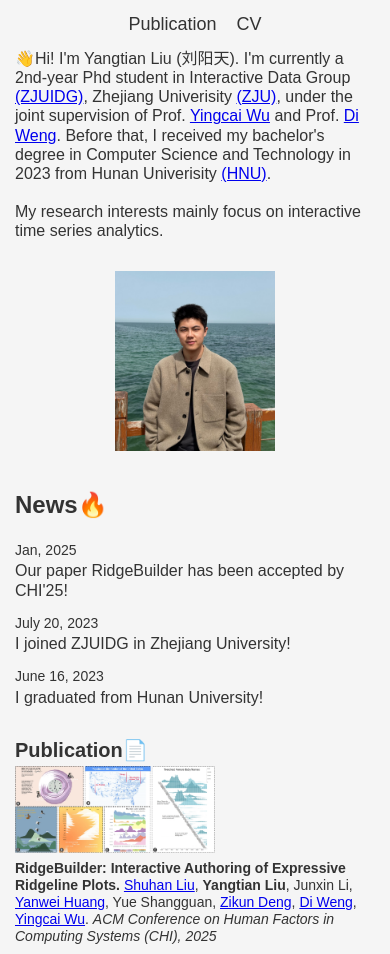
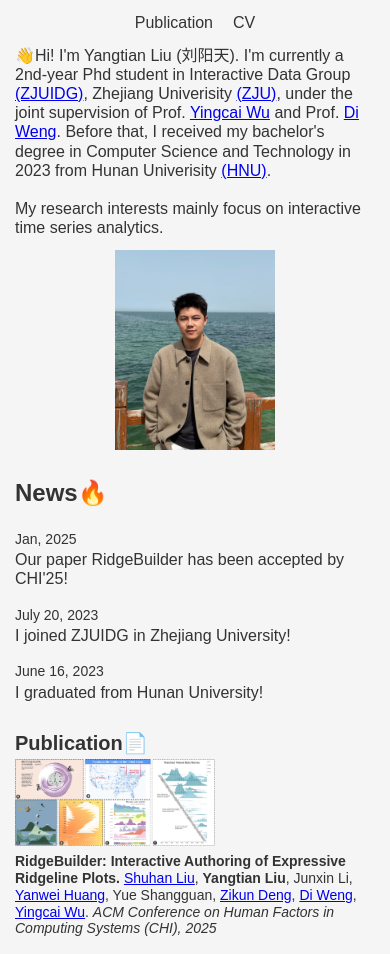
Before and after one commit to SunskyLau/SunskyLau.github.io, a React (Vite) app: page / in a window 390 px wide. Built offline with nearby package versions, Linux system fonts and the light colour scheme.

Commit message:
refactor: 优化样式和组件结构，增强响应式设计

```diff
--- a/src/App.css
+++ b/src/App.css
@@ -1,4 +1,6 @@
-/* 全局样式 */
+/* ======================
+   全局基础样式
+====================== */
 * {
   margin: 0;
   padding: 0;
@@ -14,100 +16,27 @@ body {
   overflow-x: hidden;
 }
 
-/* 主容器样式 */
+/* ======================
+   主要布局容器
+====================== */
 #App {
   display: flex;
   flex-direction: row;
   width: fit-content;
   max-width: 100%;
-  height: fit-content;
   position: relative;
   left: 50%;
   transform: translateX(-50%);
-  gap: 20px;
-  align-items: flex-start; /* 让子元素从顶部开始，不会跟随其他元素的高度 */
-  padding: 0 10px; /* 添加内边距 */
+  gap: 15px;
+  align-items: flex-start;
+  padding: 0 10px;
 }
 
-/* 中等屏幕布局调整 */
-@media screen and (min-width: 769px) and (max-width: 900px) {
-  #App {
-    gap: 15px !important; /* 减小间距 */
-    padding: 0 5px !important;
-  }
-}
-
-/* 统一左对齐类 */
-.left-aligned {
-  padding-left: 0 !important;
-  margin-left: 0 !important;
-}
-
-.left-aligned * {
-  padding-left: 0;
-}
-
-/* 桌面版布局容器 */
-.desktop-main-content, .desktop-news-panel {
-  padding-left: 0;
-  margin-left: 0;
-}
-
-/* 移动设备特定类 */
-.mobile-section {
-  width: 100% !important;
-  max-width: 100% !important;
-  padding: 0 15px !important;
-  box-sizing: border-box !important;
-  margin-bottom: 10px !important; /* 进一步减小底部间距 */
-}
-
-/* 响应式布局 */
-@media screen and (max-width: 768px) {
-  #App {
-    flex-direction: column !important; /* 在小屏幕上改为垂直排列 */
-    width: 100% !important;
-    max-width: 100% !important;
-    gap: 0 !important; /* 减小组件间距 */
-    align-items: center !important; /* 居中对齐 */
-    padding: 0 !important; /* 移除内边距 */
-  }
-
-  #mobile-profile {
-    order: 1 !important; /* 设置排序顺序 - 个人资料部分 */
-  }
-
-  #mobile-news {
-    order: 2 !important; /* 设置排序顺序 - 新闻面板放在中间 */
-    width: 100% !important;
-    padding: 0 15px !important;
-    margin: 15px 0 !important; /* 进一步减少间距 */
-  }
-
-  #mobile-publication {
-    order: 3 !important; /* 设置排序顺序 - 出版物部分 */
-  }
-
-  #news-panel {
-    min-height: auto !important;
-    width: 100% !important;
-  }
-}
-
-/* 确保News和Publication左对齐 */
-#news-panel, #publication-section, .publication-item, .news-item {
-  padding-left: 0 !important;
-  margin-left: 0 !important;
-}
-
-/* 调整Publication部分间距，使整体布局更紧凑 */
-#publication-section {
-  margin-top: 10px; /* 减少顶部间距 */
-  padding-left: 0;
-}
-
+/* ======================
+   通用文本样式
+====================== */
 .text {
-  flex: 1; /* 让文本占据剩余空间 */
+  flex: 1;
   font-size: 16px;
   line-height: 1.2;
 }
@@ -118,7 +47,79 @@ body {
 
 .title {
   font-size: 20px;
-  font-family: Arial, Helvetica, sans-serif;
+  font-family: Arial, sans-serif;
   font-weight: bold;
-  padding-left: 0 !important; /* 确保标题左对齐 */
+  padding-left: 0;
 }
+
+/* ======================
+   内容容器通用左对齐规则
+====================== */
+.left-aligned,
+#news-panel,
+#publication-section,
+.publication-item,
+.news-item,
+.title {
+  padding-left: 0;
+  margin-left: 0;
+}
+
+/* ======================
+   桌面版容器
+====================== */
+.desktop-main-content,
+.desktop-news-panel {
+  padding-left: 0;
+  margin-left: 0;
+}
+
+#publication-section {
+  margin-top: 5px;
+}
+
+/* ======================
+   移动设备布局 (≤ 900px)
+====================== */
+@media screen and (max-width: 900px) {
+  /* 主容器样式 */
+  #App {
+    flex-direction: column;
+    width: 100%;
+    max-width: 100%;
+    gap: 0;
+    align-items: center;
+    padding: 0;
+  }
+
+  /* 移动设备通用部分样式 */
+  .mobile-section {
+    width: 100%;
+    max-width: 100%;
+    padding: 0 15px;
+    box-sizing: border-box;
+    margin-bottom: 6px;
+  }
+
+  /* 移动设备各部分顺序 */
+  #mobile-profile {
+    order: 1; /* 个人资料部分 */
+  }
+
+  #mobile-news {
+    order: 2; /* 新闻面板放在中间 */
+    width: 100%;
+    padding: 0 15px;
+    margin: 10px 0;
+  }
+
+  #mobile-publication {
+    order: 3; /* 出版物部分 */
+  }
+
+  /* 移动设备News面板 */
+  #news-panel {
+    min-height: auto;
+    width: 100%;
+  }
+}
--- a/src/App.tsx
+++ b/src/App.tsx
@@ -6,12 +6,18 @@ import Profile from "./components/MainContent/Profile";
 import Publication from "./components/MainContent/Publication";
 import { useState, useEffect } from "react";
 
+/**
+ * 主应用组件 - 负责整体页面布局和响应式设计
+ * 根据屏幕宽度自动切换桌面版和移动版布局，900px为分界点
+ */
 export default function App() {
-  const [isMobile, setIsMobile] = useState(window.innerWidth <= 768);
+  // 跟踪当前是否为移动设备视图
+  const [isMobile, setIsMobile] = useState(window.innerWidth <= 900);
 
+  // 监听窗口大小变化，更新移动设备状态
   useEffect(() => {
     const handleResize = () => {
-      setIsMobile(window.innerWidth <= 768);
+      setIsMobile(window.innerWidth <= 900);
     };
 
     window.addEventListener("resize", handleResize);
@@ -20,27 +26,38 @@ export default function App() {
 
   return (
     <>
+      {/* 导航面板在任何视图中都位于顶部 */}
       <NavigationPanel />
+
+      {/* 主应用容器 */}
       <div id="App">
         {isMobile ? (
+          // 移动设备布局 - 垂直排列各部分
           <>
+            {/* 个人资料部分 */}
             <div id="mobile-profile" className="mobile-section left-aligned">
               <Profile />
             </div>
 
+            {/* 新闻面板部分 */}
             <div id="mobile-news" className="mobile-section left-aligned">
               <NewsPanel />
             </div>
 
+            {/* 出版物部分 */}
             <div id="mobile-publication" className="mobile-section left-aligned">
               <Publication />
             </div>
           </>
         ) : (
+          // 桌面布局 - 水平排列各部分
           <>
+            {/* 主内容区域(包含个人资料和出版物) */}
             <div className="desktop-main-content left-aligned">
               <MainContent />
             </div>
+
+            {/* 新闻面板 */}
             <div className="desktop-news-panel left-aligned">
               <NewsPanel />
             </div>
--- a/src/components/MainContent/Profile/index.tsx
+++ b/src/components/MainContent/Profile/index.tsx
@@ -1,8 +1,16 @@
 import { useEffect, useState } from "react";
 
+/**
+ * 个人资料组件
+ * 根据屏幕大小自动调整头像和文本的排列方式
+ * - 桌面版：文本在左，头像在右
+ * - 移动版：文本在上，头像在下
+ */
 function Profile() {
+  // 跟踪当前是否为移动设备视图
   const [isMobile, setIsMobile] = useState(window.innerWidth <= 768);
 
+  // 监听窗口大小变化
   useEffect(() => {
     const handleResize = () => {
       setIsMobile(window.innerWidth <= 768);
@@ -12,11 +20,8 @@ function Profile() {
     return () => window.removeEventListener("resize", handleResize);
   }, []);
 
-  return (
-    <div id="profile-container">
-      {/* 桌面版布局 - 文本左侧，头像右侧 */}
-      {!isMobile && (
-        <>
+  // 个人简介文本内容
+  const profileText = (
     <div className="text">
       👋Hi! I'm Yangtian Liu (刘阳天). I'm currently a 2nd-year Phd student in Interactive Data Group <a href="https://zjuidg.org/">(ZJUIDG)</a>, Zhejiang
       Univerisity <a href="https://www.zju.edu.cn/">(ZJU)</a>, under the joint supervision of Prof. <a href="http://www.ycwu.org/">Yingcai Wu</a> and Prof.{" "}
@@ -27,27 +32,33 @@ function Profile() {
       <br />
       My research interests mainly focus on interactive time series analytics.
     </div>
-          <div id="avatar">
-            <img src="/avatar.jpg" alt="Profile" style={{ width: '100%', height: '100%', objectFit: 'cover' }} />
+  );
+
+  // 头像内容
+  const avatarContent = (
+    <img
+      src="/avatar.jpg"
+      alt="Profile"
+      style={{ width: '100%', height: '100%', objectFit: 'cover' }}
+    />
+  );
+
+  return (
+    <div id="profile-container">
+      {isMobile ? (
+        // 移动设备布局 - 文本在上，头像在下
+        <>
+          {profileText}
+          <div id="avatar" className="compact-avatar mobile-avatar">
+            {avatarContent}
           </div>
         </>
-      )}
-
-      {/* 移动设备布局 - 文本和头像垂直排列 */}
-      {isMobile && (
+      ) : (
+        // 桌面版布局 - 文本在左，头像在右
         <>
-          <div className="text">
-            👋Hi! I'm Yangtian Liu (刘阳天). I'm currently a 2nd-year Phd student in Interactive Data Group <a href="https://zjuidg.org/">(ZJUIDG)</a>, Zhejiang
-            Univerisity <a href="https://www.zju.edu.cn/">(ZJU)</a>, under the joint supervision of Prof. <a href="http://www.ycwu.org/">Yingcai Wu</a> and Prof.{" "}
-            <a href="https://dwe.ng/en/about/">Di Weng</a>. Before that, I received my bachelor's degree in Computer Science and Technology in 2023 from Hunan
-            Univerisity <a href="https://www.hnu.edu.cn/">(HNU)</a>
-            .
-            <br />
-            <br />
-            My research interests mainly focus on interactive time series analytics.
-          </div>
-          <div id="avatar" className="mobile-avatar">
-            <img src="/avatar.jpg" alt="Profile" style={{ width: '100%', height: '100%', objectFit: 'cover' }} />
+          {profileText}
+          <div id="avatar" className="compact-avatar">
+            {avatarContent}
           </div>
         </>
       )}
--- a/src/components/MainContent/index.css
+++ b/src/components/MainContent/index.css
@@ -1,3 +1,6 @@
+/* ======================
+   主内容区域
+====================== */
 #main-content {
   /* background-color: aqua; */
   min-height: 100vh; /* 最小高度为视口高度 */
@@ -7,53 +10,53 @@
   width: 700px;
 }
 
-/* 中等屏幕布局 - 针对宽度850px左右的情况 */
-@media screen and (min-width: 769px) and (max-width: 900px) {
-  #main-content {
-    width: 550px !important; /* 在中等屏幕上减少宽度 */
-    padding: 0 10px !important;
-  }
-
-  #profile-container {
-    gap: 10px !important;
-  }
-
-  #avatar {
-    width: 140px !important; /* 减小头像大小 */
-    height: 175px !important;
-  }
-
-  #profile-container .text {
-    font-size: 14px !important;
-  }
-}
-
-/* 添加一个容器来包含 text 和 avatar */
+/* ======================
+   个人资料容器
+====================== */
 #profile-container {
   display: flex;
   flex-direction: row;
-  gap: 15px; /* 增加元素之间的间距 */
+  gap: 5px; /* 减少元素之间的间距 */
   align-items: flex-start; /* 从顶部对齐 */
   flex-wrap: wrap; /* 在小屏幕上允许换行 */
-  margin-bottom: 10px; /* 进一步减小底部间距，使布局更紧凑 */
+  margin-bottom: 5px; /* 进一步减小底部间距，使布局更紧凑 */
 }
 
+/* ======================
+   头像样式
+====================== */
 #avatar {
-  width: 160px; /* 固定头像宽度 */
-  height: 180px; /* 减小头像高度 */
-  /* border-radius: 50%; */
-  /* 使其成为圆形 */
-  background-color: #ddd; /* 临时背景色 */
+  width: 160px;
+  height: 200px;
+  background-color: #ddd;
   flex-shrink: 0; /* 防止头像被压缩 */
   max-width: 100%; /* 确保不超出容器 */
+  margin-top: 0; /* 移除顶部边距 */
 }
 
+/* 紧凑型头像样式 */
+.compact-avatar {
+  margin: 0;
+  padding: 0;
+  width: 160px;
+  height: 200px;
+  display: flex;
+  align-items: center;
+  justify-content: center;
+}
+
+/* ======================
+   标题样式
+====================== */
 #homepage-title {
   padding: 0 4px;
-  font-family: Arial, Helvetica, sans-serif;
+  font-family: Arial, sans-serif;
   font-size: 24px;
 }
 
+/* ======================
+   出版物样式
+====================== */
 .publication-item {
   display: flex;
   flex-direction: row;
@@ -66,44 +69,50 @@
   line-height: 1.2;
 }
 
-/* 响应式布局 */
-@media screen and (max-width: 768px) {
+/* ======================
+   移动设备布局 (≤ 900px)
+====================== */
+@media screen and (max-width: 900px) {
+  /* 主内容区域 */
   #main-content {
-    width: 100% !important;
-    max-width: 100vw !important;
-    min-height: auto !important; /* 移除最小高度限制 */
-    padding: 0 !important;
-    box-sizing: border-box !important;
-    margin-top: 5px !important; /* 减少顶部间距 */
+    width: 100%;
+    max-width: 100vw;
+    min-height: auto;
+    padding: 0;
+    box-sizing: border-box;
+    margin-top: 5px;
   }
 
+  /* 个人资料容器 */
   #profile-container {
-    flex-direction: column !important; /* 在小屏幕上改为垂直排列 */
-    align-items: center !important; /* 居中显示 */
-    width: 100% !important;
-    margin: 0 !important;
-    padding: 0 !important;
+    flex-direction: column;
+    align-items: center;
+    width: 100%;
+    margin: 0;
+    padding: 0;
   }
 
+  /* 个人资料文本 */
   #profile-container .text {
-    width: 100% !important;
-    margin-bottom: 10px !important; /* 进一步减小底部间距 */
+    width: 100%;
+    margin-bottom: 5px;
   }
 
+  /* 头像样式 */
   #avatar {
-    margin: 5px auto 10px auto !important; /* 进一步减小上下间距 */
-    display: block !important;
-    width: 160px !important;
-    height: 180px !important; /* 减小高度 */
+    margin: 3px auto 8px auto;
+    display: block;
   }
 
+  /* 移动设备头像 */
   .mobile-avatar {
-    margin: 5px auto !important; /* 减小间距 */
-    display: block !important;
+    margin: 2px auto;
+    display: block;
   }
 
+  /* 出版物样式 */
   .publication-item {
-    flex-direction: column !important; /* 在小屏幕上改为垂直排列 */
-    width: 100% !important;
+    flex-direction: column;
+    width: 100%;
   }
 }
--- a/src/components/NavigationPanel/index.css
+++ b/src/components/NavigationPanel/index.css
@@ -1,3 +1,6 @@
+/* ======================
+   导航面板
+====================== */
 #navigation-panel {
   width: 100%;
   height: 50px;
@@ -10,7 +13,23 @@
   flex-wrap: wrap;        /* 允许在小屏幕上换行 */
 }
 
-/* 响应式布局 */
+/* ======================
+   导航项目
+====================== */
+.nav-item {
+  font-size: 18px;
+  font-weight: 500;
+  cursor: pointer;        /* 鼠标悬停时显示手型 */
+  transition: color 0.3s; /* 添加颜色过渡效果 */
+}
+
+.nav-item:hover {
+  color: #666;           /* 鼠标悬停时改变颜色 */
+}
+
+/* ======================
+   移动设备布局 (≤ 768px)
+====================== */
 @media screen and (max-width: 768px) {
   #navigation-panel {
     height: auto;         /* 高度自适应内容 */
@@ -22,14 +41,3 @@
     font-size: 16px;     /* 减小字体大小 */
   }
 }
-
-.nav-item {
-  font-size: 18px;
-  font-weight: 500;
-  cursor: pointer;        /* 鼠标悬停时显示手型 */
-  transition: color 0.3s; /* 添加颜色过渡效果 */
-}
-
-.nav-item:hover {
-  color: #666;           /* 鼠标悬停时改变颜色 */
-}
--- a/src/components/NavigationPanel/index.tsx
+++ b/src/components/NavigationPanel/index.tsx
@@ -1,8 +1,14 @@
 import "./index.css";
 
+/**
+ * 导航面板组件
+ * 提供站点主要部分的导航链接
+ * 在桌面版布局中显示在顶部区域
+ */
 function NavigationPanel() {
   return (
     <div id="navigation-panel">
+      {/* 导航项目 - 可扩展添加更多导航选项 */}
       <div className="nav-item">Publication</div>
       <div className="nav-item">CV</div>
     </div>
--- a/src/components/NewsPanel/index.css
+++ b/src/components/NewsPanel/index.css
@@ -1,77 +1,54 @@
+/* ======================
+   新闻面板
+====================== */
 #news-panel {
   position: relative;
-  /* background-color: black; */
-  width: 250px; /* 减小宽度以适应窄屏幕 */
-  height: auto; /* 高度由内容决定 */
+  width: 250px;
+  height: auto;
   flex-shrink: 0;
-  /* 防止压缩 */
   min-height: 100vh;
-  padding-left: 0; /* 移除左侧内边距以对齐 */
-  padding-right: 0; /* 移除右侧内边距 */
-  margin-left: 0; /* 确保没有左边距 */
-  overflow-wrap: break-word; /* 确保文本可以换行 */
+  padding-left: 0;
+  padding-right: 0;
+  margin-left: 0;
+  overflow-wrap: break-word;
   word-wrap: break-word;
 }
 
-.news-panel-mobile {
-  width: 100% !important;
-  min-height: auto !important;
-  /* padding: 10px 15px !important; */
-  box-sizing: border-box !important;
+/* ======================
+   新闻条目与列表
+====================== */
+.news-item {
+  margin: 0 0 12px 0;
+  padding-left: 0;
 }
 
-.news-panel-tablet {
-  width: 220px !important;
-  padding-left: 0 !important; /* 移除左侧内边距以对齐 */
-  padding-right: 10px !important;
-  margin-left: 0 !important; /* 确保没有左边距 */
+.news-list {
+  margin-top: 8px;
+  padding-left: 0;
 }
 
-/* 中等屏幕布局 - 针对宽度850px左右的情况 */
-@media screen and (min-width: 769px) and (max-width: 900px) {
+/* ======================
+   新闻面板设备适配类
+====================== */
+.news-panel-mobile {
+  width: 100%;
+  min-height: auto;
+  box-sizing: border-box;
+}
+
+/* ======================
+   移动设备布局 (≤ 900px)
+====================== */
+@media screen and (max-width: 900px) {
+  /* 新闻面板 */
   #news-panel {
-    width: 220px !important; /* 在中等屏幕上进一步减小宽度 */
-    padding-left: 0 !important; /* 移除左侧内边距以对齐 */
-    padding-right: 10px !important;
-    margin-left: 0 !important; /* 确保没有左边距 */
+    width: 100%;
+    min-height: auto;
+    margin: 0;
+    box-sizing: border-box;
   }
 
-  #news-panel .title {
-    font-size: 18px !important;
-    padding-left: 0 !important; /* 确保标题也左对齐 */
-  }
-
-  .news-item .text {
-    font-size: 14px !important;
-  }
-
-  .date {
-    font-size: 12px !important;
-  }
-
-  .news-panel-tablet .news-item {
-    margin-bottom: 12px !important;
-    padding-left: 0 !important; /* 确保新闻条目左对齐 */
-  }
-
-  .news-panel-tablet .title {
-    font-size: 18px !important;
-    margin-bottom: 10px !important;
-    padding-left: 0 !important; /* 确保标题左对齐 */
-  }
-}
-
-/* 响应式布局 */
-@media screen and (max-width: 768px) {
-  #news-panel {
-    width: 100% !important; /* 在移动设备上占满宽度 */
-    min-height: auto !important; /* 移除最小高度限制 */
-    margin: 0 !important; /* 重置margin */
-    /* padding: 10px 15px !important;  */
-    /* 添加内边距 */
-    box-sizing: border-box !important;
-  }
-
+  /* 标题 */
   #news-panel .title {
     display: block;
     margin-bottom: 15px;
@@ -80,26 +57,17 @@
     font-size: 24px;
   }
 
+  /* 新闻条目和列表 */
   .news-item {
     width: 100%;
-    margin-bottom: 15px; /* 减少间距 */
-    padding-left: 0 !important; /* 确保新闻条目左对齐 */
+    margin-bottom: 15px;
+    padding-left: 0;
   }
 
   .news-list {
     width: 100%;
-    padding-left: 0 !important; /* 确保新闻列表左对齐 */
+    padding-left: 0;
   }
-}
-
-.news-item {
-  margin: 0 0 12px 0; /* 减少条目间距 */
-  padding-left: 0; /* 确保左对齐 */
-}
-
-.news-list {
-  margin-top: 8px; /* 减少顶部间距 */
-  padding-left: 0; /* 确保左对齐 */
 }
 
 .title {
--- a/src/components/NewsPanel/index.tsx
+++ b/src/components/NewsPanel/index.tsx
@@ -1,46 +1,55 @@
 import "./index.css";
 import { useEffect, useState } from "react";
 
+/**
+ * 新闻面板组件
+ * 显示动态新闻信息，并根据屏幕大小调整样式
+ */
 function NewsPanel() {
-  const [isMobile, setIsMobile] = useState(window.innerWidth <= 768);
-  const [isTablet, setIsTablet] = useState(window.innerWidth > 768 && window.innerWidth <= 900);
+  // 设备类型状态
+  const [isMobile, setIsMobile] = useState(window.innerWidth <= 900);
 
+  // 监听窗口大小变化
   useEffect(() => {
     const handleResize = () => {
-      const width = window.innerWidth;
-      setIsMobile(width <= 768);
-      setIsTablet(width > 768 && width <= 900);
+      setIsMobile(window.innerWidth <= 900);
     };
 
     window.addEventListener("resize", handleResize);
     return () => window.removeEventListener("resize", handleResize);
   }, []);
 
+  // 设置合适的类名
+  const getPanelClassName = () => {
+    return isMobile ? "news-panel-mobile" : "";
+  };
+
+  // 新闻项数据
+  const newsItems = [
+    {
+      date: "Jan, 2025",
+      text: "Our paper RidgeBuilder has been accepted by CHI'25!"
+    },
+    {
+      date: "July 20, 2023",
+      text: "I joined ZJUIDG in Zhejiang University!"
+    },
+    {
+      date: "June 16, 2023",
+      text: "I graduated from Hunan University!"
+    }
+  ];
+
   return (
-    <div
-      id="news-panel"
-      className={
-        isMobile
-          ? "news-panel-mobile"
-          : isTablet
-            ? "news-panel-tablet"
-            : ""
-      }
-    >
+    <div id="news-panel" className={getPanelClassName()}>
       <span className="title">News🔥</span>
       <div className="news-list">
-        <div className="news-item">
-          <div className="date">Jan, 2025</div>
-          <div className="text">Our paper RidgeBuilder has been accepted by CHI'25!</div>
-        </div>
-        <div className="news-item">
-          <div className="date">July 20, 2023</div>
-          <div className="text">I joined ZJUIDG in Zhejiang University!</div>
-        </div>
-        <div className="news-item">
-          <div className="date">June 16, 2023</div>
-          <div className="text">I graduated from Hunan University!</div>
-        </div>
+        {newsItems.map((item, index) => (
+          <div className="news-item" key={index}>
+            <div className="date">{item.date}</div>
+            <div className="text">{item.text}</div>
+          </div>
+        ))}
       </div>
     </div>
   );
```
Also changed, not shown: src/components/MainContent/Publication/index.tsx (+69 -46 lines), src/components/MainContent/index.tsx (+8 -0 lines). Lines whose indentation alone changed are shown as unchanged.
